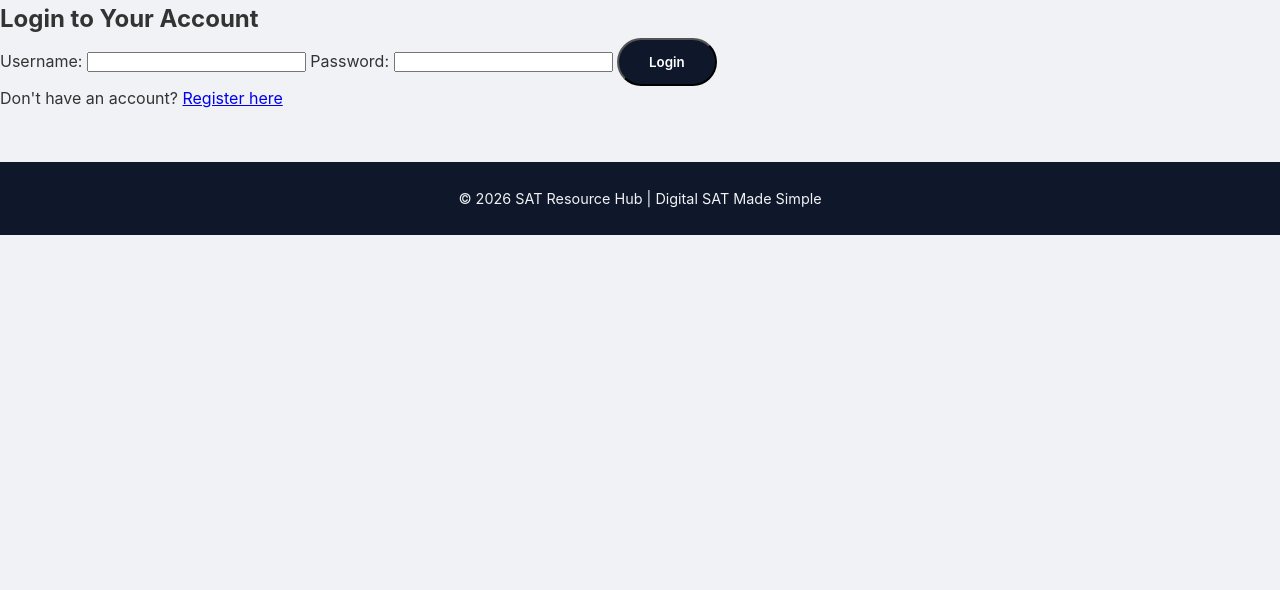
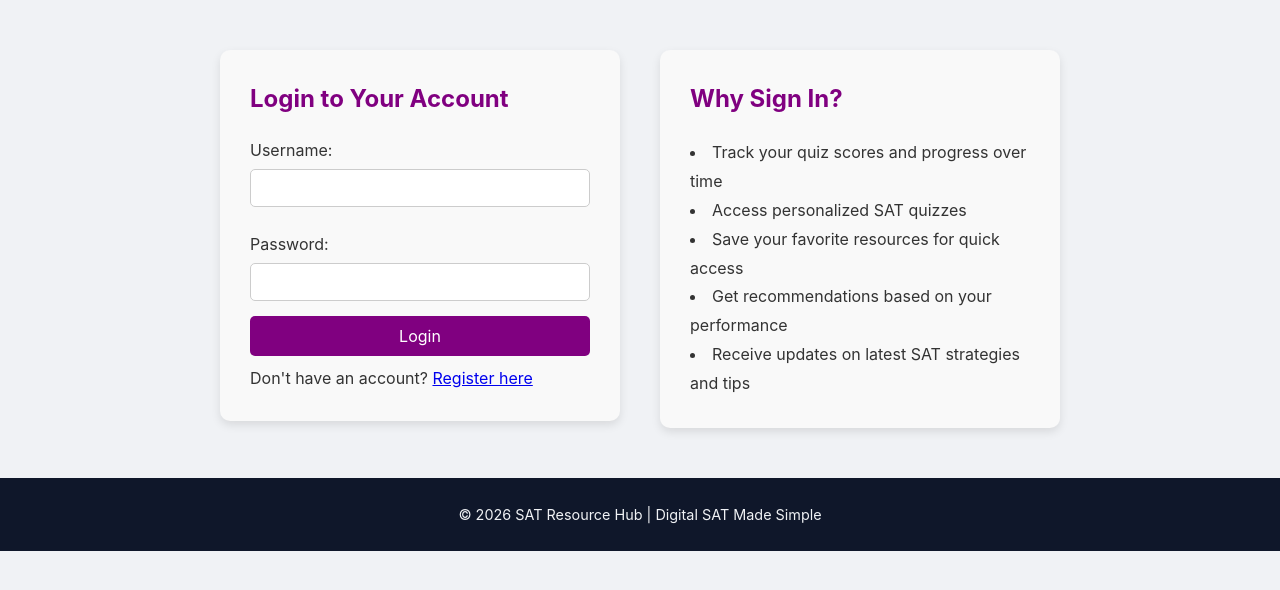
Before and after one commit to Naman-0000/Naman-0000.github.io, a Flask app: page /login in a window 1280 px wide. Shown: the part 86-676 px from the top of the page. Run offline with Flask 3, Linux system fonts and the light colour scheme.

Commit message:
Update login.html

```diff
--- a/templates/login.html
+++ b/templates/login.html
@@ -5,6 +5,56 @@
   <meta name="viewport" content="width=device-width, initial-scale=1.0">
   <title>Login - SAT Resource Hub</title>
   <link rel="stylesheet" href="{{ url_for('static', filename='style.css') }}">
+  <style>
+    .login-container {
+      display: flex;
+      justify-content: center;
+      align-items: flex-start;
+      margin: 50px 20px;
+      gap: 40px;
+      flex-wrap: wrap;
+    }
+    .login-form, .login-info {
+      background-color: #f9f9f9;
+      padding: 30px;
+      border-radius: 10px;
+      box-shadow: 0 4px 10px rgba(0,0,0,0.1);
+      max-width: 400px;
+      flex: 1;
+    }
+    .login-form h2, .login-info h2 {
+      margin-bottom: 20px;
+      color: #800080;
+    }
+    .login-form label {
+      display: block;
+      margin: 10px 0 5px;
+    }
+    .login-form input {
+      width: 100%;
+      padding: 10px;
+      margin-bottom: 15px;
+      border-radius: 5px;
+      border: 1px solid #ccc;
+    }
+    .login-form button {
+      background-color: #800080;
+      color: white;
+      padding: 10px 15px;
+      border: none;
+      border-radius: 5px;
+      cursor: pointer;
+      width: 100%;
+      font-size: 16px;
+    }
+    .login-form button:hover {
+      background-color: #5a005a;
+    }
+    .login-info ul {
+      list-style: disc inside;
+      line-height: 1.8;
+    }
+  </style>
 </head>
 <body>
 
@@ -21,8 +71,11 @@
     </nav>
   </header>
 
-  <!-- LOGIN FORM -->
-  <section class="form-section">
+  <!-- LOGIN SECTION -->
+  <section class="login-container">
+
+    <!-- Login Form -->
+    <div class="login-form">
       <h2>Login to Your Account</h2>
       <form action="{{ url_for('login') }}" method="POST">
         <label for="username">Username:</label>
@@ -31,14 +84,27 @@
         <label for="password">Password:</label>
         <input type="password" id="password" name="password" required>
 
-      <button type="submit" class="btn">Login</button>
+        <button type="submit">Login</button>
       </form>
+      <p style="margin-top:10px;">Don't have an account? <a href="{{ url_for('register') }}">Register here</a></p>
+    </div>
 
-    <p>Don't have an account? <a href="{{ url_for('register') }}">Register here</a></p>
+    <!-- Advantages / Info -->
+    <div class="login-info">
+      <h2>Why Sign In?</h2>
+      <ul>
+        <li>Track your quiz scores and progress over time</li>
+        <li>Access personalized SAT quizzes</li>
+        <li>Save your favorite resources for quick access</li>
+        <li>Get recommendations based on your performance</li>
+        <li>Receive updates on latest SAT strategies and tips</li>
+      </ul>
+    </div>
+
   </section>
 
   <!-- FOOTER -->
-  <footer>
+  <footer style="text-align:center; margin-top:40px;">
     © 2026 SAT Resource Hub | Digital SAT Made Simple
   </footer>
 
```
Lines whose indentation alone changed are shown as unchanged.
